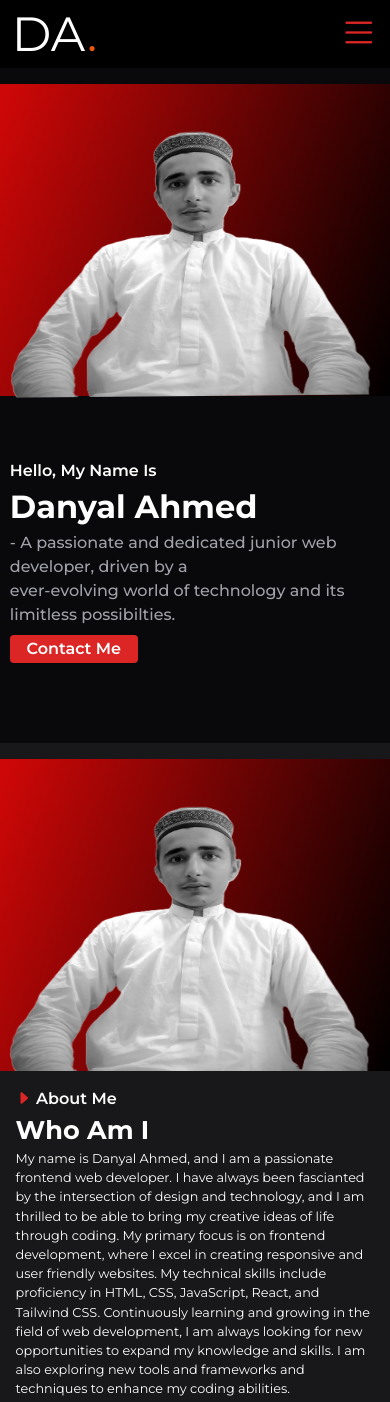
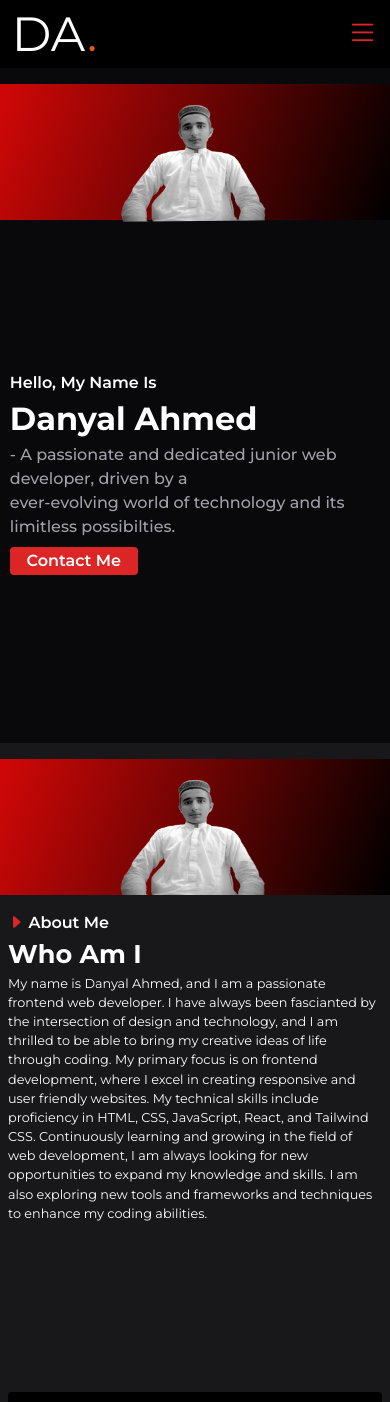
Before and after one commit to Danyal072/developer, a website: page index.html in a window 390 px wide. Shown: the top 1402 px of the page. Drawn offline with nearby package versions, Linux system fonts and the light colour scheme; a web font is replaced by a local one.

Commit message:
Fifth commit 8

```diff
--- a/index.html
+++ b/index.html
@@ -16,9 +16,9 @@
     <div id="main">
         <div id="navbar" class="w-full h-[8vh] flex items-center justify-between px-[3vw]">
             <div id="logo"><h1 class="text-5xl after:content-[attr(after)] text-white after:text-orange-600 after:text-5xl w-[50%]" after=".">DA</h1></div>
-            <i class="bi bi-list hidden max-sm:block text-[10vw]"></i>
+            <i class="bi bi-list hidden max-sm:block max-[768px]:text-[8vw] text-[10vw] max-[768px]:block"></i>
             <i class="bi bi-x-lg text-black hidden text-[10vw]"></i>
-            <div id="nav" class="w-[30%] max-sm:hidden">
+            <div id="nav" class="w-[30%] max-sm:hidden max-[768px]:hidden">
                 <ul class="flex items-center justify-around text-xl font-bold text-white">
                     <li><a href="/">Home</a></li>
                     <li><a href="#resume">Resume</a></li>
@@ -54,7 +54,7 @@
             </div>
 
             <div id="rightcontent" class="w-[50%] text-white ">
-                <div id="content" class="w-[90%] px-[4vw]">
+                <div id="content" class="w-[90%] ">
                     <h1 id="title-page" class="text-[1.3vw] font-semibold"><i class="text-red-600 bi bi-caret-right-fill"></i> About Me</h1>
                     <h1 class="text-[3vw] font-bold">Who Am I</h1>
                     <p>My name is Danyal Ahmed, and I am a passionate frontend web developer. I have always been fascianted by the intersection of design and technology, and I am thrilled to be able to bring my creative ideas of life through coding.
--- a/scripts/script.js
+++ b/scripts/script.js
@@ -4,7 +4,7 @@ let cross = document.querySelector('.bi-x-lg');
 let nav = document.querySelector('#nav');
 let ul = document.querySelector('ul');
 
-if(window.innerWidth < 768){
+if(window.innerWidth < 768 || window.screen.width <= 768){
 
     bars.addEventListener('click', function(){
         nav.classList.add('nav-active');
--- a/src/style.css
+++ b/src/style.css
@@ -12,20 +12,26 @@
 #back > img{
     rotate: -.5deg;
 }
-@media screen and  (max-width: 600px){
+@media (max-width: 768px){
     #back1{
         position: relative;
-        height: 23.2vw;
-        width: 30vw;
+
         z-index: 50;
         background: linear-gradient(110deg, rgb(205, 7, 7) 10px, black);
     }
     #back{
-        height: 80vw;
+
+        display: flex;
+        justify-content: center;
+        align-items: center;
+        height: 35vw;
         width: 100vw;
     }
     #back1{
-        height: 80vw;
+        display: flex;
+        justify-content: center;
+        align-items: center;
+        height: 35vw;
         width: 100vw;
     }
     #firstpage{
@@ -36,6 +42,11 @@
     #firstpage > #leftpic{
         position: relative;
         top: 1rem;
+    }
+    #firstpage > #leftpic > #back > img{
+        width: 40%;
+        height: 100%;
+        top: 0;
     }
     #firstpage > #intro{
         width: 100%;
@@ -65,13 +76,18 @@
         width: 100%;
         height: 130vh;
     }
+    #secondpage > #leftpic > #back1 > img{
+        width: 40%;
+        height: 100%;
+    }
     #secondpage > #rightcontent{
         width: 100%;
         height: 100%;
+        padding: 0 .5rem;
     }
     #secondpage > #rightcontent > #content {
         width: 100%;
-        height: 50vh;
+        height: 50%;
     }
     #rightcontent > #content > p{
         font-size: .8rem;
@@ -148,11 +164,12 @@
         width: 100%;
         height: 10vh;
     }
-    #footer > #logo_sec > #logo{
-
-    }
 
 }
+
+
+
+
 
 .nav-ul{
     display: flex;
```
Also changed, not shown: src/output.css.
